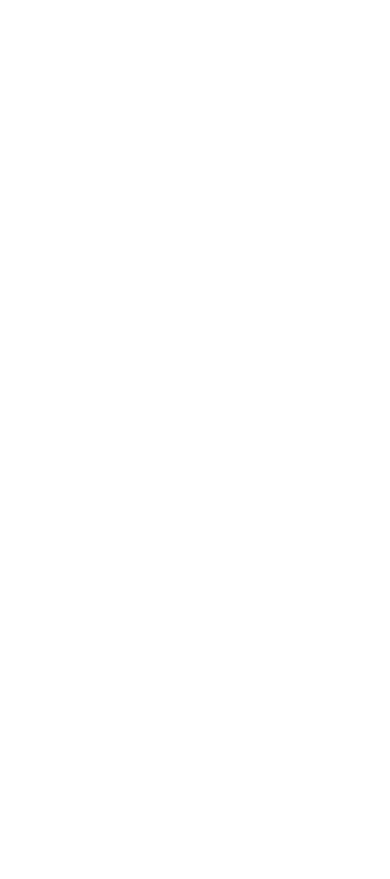
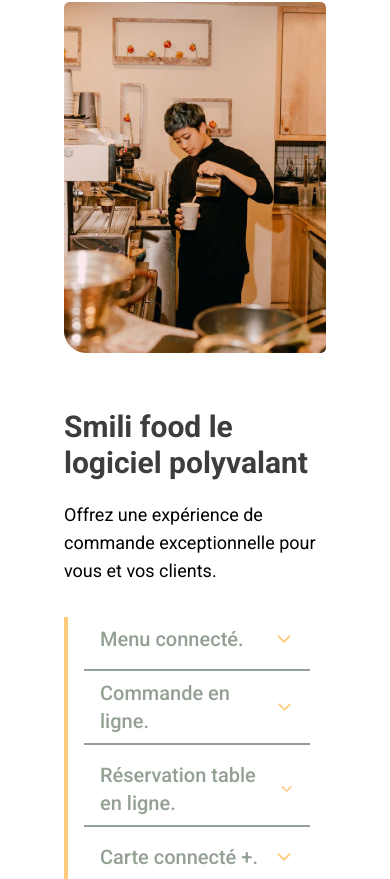
Before and after one commit to rakibul-wdp/smili-food, a React (Vite) app: page / in a window 390 px wide. Shown: the part 2294-3173 px from the top of the page. Before the commit the page ends 2216 px from the top, so only its background shows below. Built offline with nearby package versions, Linux system fonts and the light colour scheme.

Commit message:
versatile section responsive

```diff
--- a/src/components/home/Versatile.tsx
+++ b/src/components/home/Versatile.tsx
@@ -4,13 +4,13 @@
 
 const Versatile = () => {
   return (
-    <div className="flex items-center justify-between lg:px-24 pt-44">
+    <div className="flex flex-col lg:flex-row items-center justify-between px-16 md:px-20 lg:px-24 pt-20 md:pt-28 lg:pt-44">
       <img src={VersatileImg} alt="versatile image" />
-      <div className="ml-24">
-        <h1 className="text-5xl text-black font-semibold">
+      <div className="ml-0 md:ml-14 lg:ml-24 mt-14 md:mt-24 lg:mt-0">
+        <h1 className="text-3xl md:text-4xl lg:text-5xl text-black font-semibold">
           Smili food le logiciel polyvalant{" "}
         </h1>
-        <p className="text-2xl font-light mt-5 mb-14">
+        <p className="text-lg md:text-xl lg:text-2xl font-light mt-5 mb-8 md:mb-10 lg:mb-14">
           Offrez une expérience de commande exceptionnelle pour vous et vos
           clients.
         </p>
@@ -20,7 +20,7 @@
               <Disclosure>
                 {({ open }) => (
                   <>
-                    <Disclosure.Button className="flex w-full items-center justify-between rounded-lg px-4 py-2 text-left text-3xl font-medium focus:outline-none focus-visible:ring focus-visible:ring-purple-500 focus-visible:ring-opacity-75">
+                    <Disclosure.Button className="flex w-full items-center justify-between rounded-lg px-4 py-2 text-left text-xl md:text-2xl lg:text-3xl font-medium focus:outline-none focus-visible:ring focus-visible:ring-purple-500 focus-visible:ring-opacity-75">
                       <span className={`${open ? "text-black" : "text-[#93A093]"}`}>Menu connecté.</span>
                       <IoIosArrowDown
                         className={`${
@@ -41,10 +41,10 @@
                   </>
                 )}
               </Disclosure>
-              <Disclosure as="div" className="mt-2">
+              <Disclosure as="div" className="mt-2 border-y-2 border-[#93A093]">
                 {({ open }) => (
                   <>
-                    <Disclosure.Button className="flex w-full items-center justify-between rounded-lg px-4 py-2 text-left text-3xl font-medium focus:outline-none focus-visible:ring focus-visible:ring-purple-500 focus-visible:ring-opacity-75">
+                    <Disclosure.Button className="flex w-full items-center justify-between rounded-lg px-4 py-2 text-left text-xl md:text-2xl lg:text-3xl font-medium focus:outline-none focus-visible:ring focus-visible:ring-purple-500 focus-visible:ring-opacity-75">
                       <span className={`${open ? "text-black" : "text-[#93A093]"}`}>Commande en ligne.</span>
                       <IoIosArrowDown
                         className={`${
@@ -58,10 +58,10 @@
                   </>
                 )}
               </Disclosure>
-              <Disclosure as="div" className="mt-2">
+              <Disclosure as="div" className="mt-2 border-b-2 border-[#93A093]">
                 {({ open }) => (
                   <>
-                    <Disclosure.Button className="flex w-full items-center justify-between rounded-lg px-4 py-2 text-left text-3xl font-medium focus:outline-none focus-visible:ring focus-visible:ring-purple-500 focus-visible:ring-opacity-75">
+                    <Disclosure.Button className="flex w-full items-center justify-between rounded-lg px-4 py-2 text-left text-xl md:text-2xl lg:text-3xl font-medium focus:outline-none focus-visible:ring focus-visible:ring-purple-500 focus-visible:ring-opacity-75">
                       <span className={`${open ? "text-black" : "text-[#93A093]"}`}>Réservation table en ligne.</span>
                       <IoIosArrowDown
                         className={`${
@@ -78,7 +78,7 @@
               <Disclosure as="div" className="mt-2">
                 {({ open }) => (
                   <>
-                    <Disclosure.Button className="flex w-full items-center justify-between rounded-lg px-4 py-2 text-left text-3xl font-medium focus:outline-none focus-visible:ring focus-visible:ring-purple-500 focus-visible:ring-opacity-75">
+                    <Disclosure.Button className="flex w-full items-center justify-between rounded-lg px-4 py-2 text-left text-xl md:text-2xl lg:text-3xl font-medium focus:outline-none focus-visible:ring focus-visible:ring-purple-500 focus-visible:ring-opacity-75">
                       <span className={`${open ? "text-black" : "text-[#93A093]"}`}>Carte connecté +.</span>
                       <IoIosArrowDown
                         className={`${
--- a/src/pages/Home.tsx
+++ b/src/pages/Home.tsx
@@ -1,11 +1,11 @@
-import Footer from '../components/common/Footer';
-import Navbar from '../components/common/Navbar';
-import Hero from '../components/home/Hero';
-import QRCode from '../components/home/QRCode';
-import Services from '../components/home/Services';
-import Support from '../components/home/Support';
-import Testimonial from '../components/home/Testimonial';
-import Versatile from '../components/home/Versatile';
+import Footer from "../components/common/Footer";
+import Navbar from "../components/common/Navbar";
+import Hero from "../components/home/Hero";
+import QRCode from "../components/home/QRCode";
+import Services from "../components/home/Services";
+import Support from "../components/home/Support";
+import Testimonial from "../components/home/Testimonial";
+import Versatile from "../components/home/Versatile";
 
 const Home = () => {
   return (
@@ -13,13 +13,13 @@
       <Navbar />
       <Hero />
       <Services />
-      {/* <Versatile />
-      <Support />
+      <Versatile />
+      {/* <Support />
       <Testimonial />
       <QRCode />
       <Footer /> */}
     </div>
-  )
-}
+  );
+};
 
 export default Home;
```
